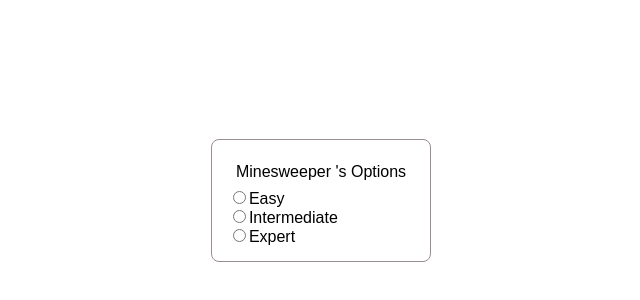
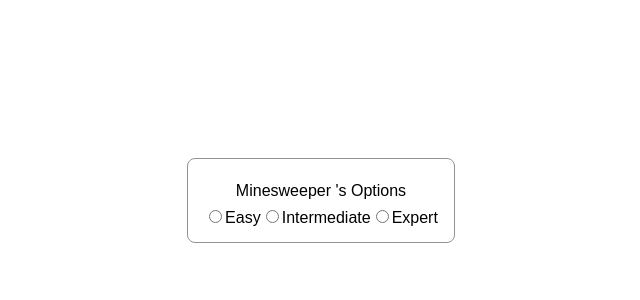
Before and after one commit to Elro1118/minesweeper, a React (Create React App) app: page / in a window 1280 px wide. Shown: the part 200-500 px from the top of the page, without its empty margins (319-959 px from the left). Built offline with nearby package versions, Linux system fonts and the light colour scheme.

Commit message:
improvingPhase:bugFound

```diff
--- a/src/components/Game.js
+++ b/src/components/Game.js
@@ -29,7 +29,7 @@ class Game extends Component {
   addNewGame = () => {
     axios
       .post('https://minesweeper-api.herokuapp.com/games', {
-        difficulty: this.state.difficulty
+        difficulty: this.props.difficulty
       })
       .then(resp => {
         localStorage.setItem('id-game', resp.data.id)
--- a/src/components/Options.js
+++ b/src/components/Options.js
@@ -6,7 +6,7 @@ class Options extends Component {
   constructor(props) {
     super(props)
     this.state = {
-      optionGame: [[0, 'Easy'], [1, 'Intermediate'], [0, 'Expert']],
+      optionGame: [[0, 'Easy'], [1, 'Intermediate'], [2, 'Expert']],
       optionSelected: ''
     }
   }
@@ -14,6 +14,7 @@ class Options extends Component {
     this.setState({
       optionSelected: event.target.value
     })
+    console.log(this.state.optionSelected)
   }
   render() {
     return (
@@ -21,16 +22,17 @@ class Options extends Component {
         {this.state.optionSelected === '' ? (
           <div className="option-section">
             <Title articleTitle="Minesweeper 's Options" />
-            {this.state.optionGame.map(([value, text], i) => (
-              <div key={i}>
+            <div>
+              {this.state.optionGame.map(([value, text], i) => (
                 <Option
+                  key={i}
                   groupName="typeGame"
                   valueOption={value}
                   textOption={text}
                   onRadioChange={this.onRadioChange}
                 />
-              </div>
-            ))}
+              ))}
+            </div>
           </div>
         ) : (
           <Game difficulty={this.state.optionSelected} />
```
